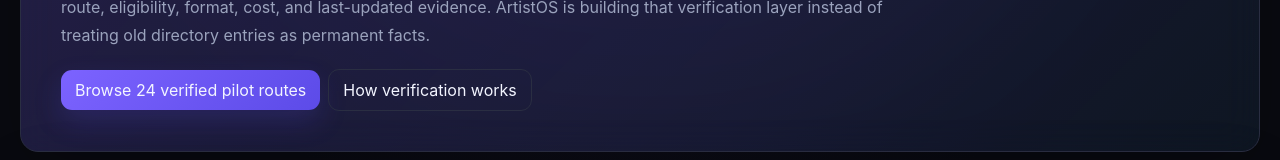
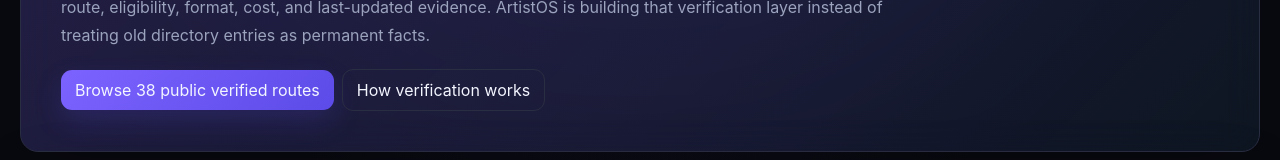
Before and after one commit to middlechildmzk/artistos, a Next.js app: page /music-submission-sites in a window 1280 px wide. Shown: the part 350-510 px from the top of the page. Built offline with nearby package versions, Linux system fonts and the light colour scheme; no server answers.

Commit message:
Align ArtistOS submission guide with completed verified route cohort

```diff
--- a/app/music-submission-sites/page.tsx
+++ b/app/music-submission-sites/page.tsx
@@ -1,6 +1,6 @@
 import type { Metadata } from "next";
 import Link from "next/link";
-import { publicVerifiedRoutes } from "@/lib/public-verified-routes";
+import { expandedPublicVerifiedRoutes } from "@/lib/public-verified-routes-expanded";
 
 export const metadata: Metadata = {
   title: "Music Submission Sites & Routes: What Independent Artists Should Verify First",
@@ -49,7 +49,7 @@ export default function MusicSubmissionSitesPage() {
     headline: "Music Submission Sites & Routes: What Independent Artists Should Verify First",
     description: metadata.description,
     datePublished: "2026-08-15",
-    dateModified: "2026-08-15",
+    dateModified: "2026-08-18",
     author: { "@type": "Organization", name: "ArtistOS Network" },
     about: ["music submission", "independent artists", "radio submission", "music blogs", "sync licensing"],
   };
@@ -67,7 +67,7 @@ export default function MusicSubmissionSitesPage() {
           <p className="eyebrow">Independent artist guide</p>
           <h1>Music submission sites are only useful if the route is still true.</h1>
           <p className="muted" style={{ maxWidth: 880, marginTop: 16, lineHeight: 1.75 }}>Before pitching a playlist, radio station, music blog, label, or sync contact, verify the current official submission route, eligibility, format, cost, and last-updated evidence. ArtistOS is building that verification layer instead of treating old directory entries as permanent facts.</p>
-          <div className="nav-links" style={{ marginTop: 20 }}><Link className="button primary" href="/verified-routes">Browse {publicVerifiedRoutes.length} verified pilot routes</Link><Link className="button ghost" href="/methodology">How verification works</Link></div>
+          <div className="nav-links" style={{ marginTop: 20 }}><Link className="button primary" href="/verified-routes">Browse {expandedPublicVerifiedRoutes.length} public verified routes</Link><Link className="button ghost" href="/methodology">How verification works</Link></div>
         </section>
 
         <section className="card" style={{ marginBottom: 18 }}>
```
